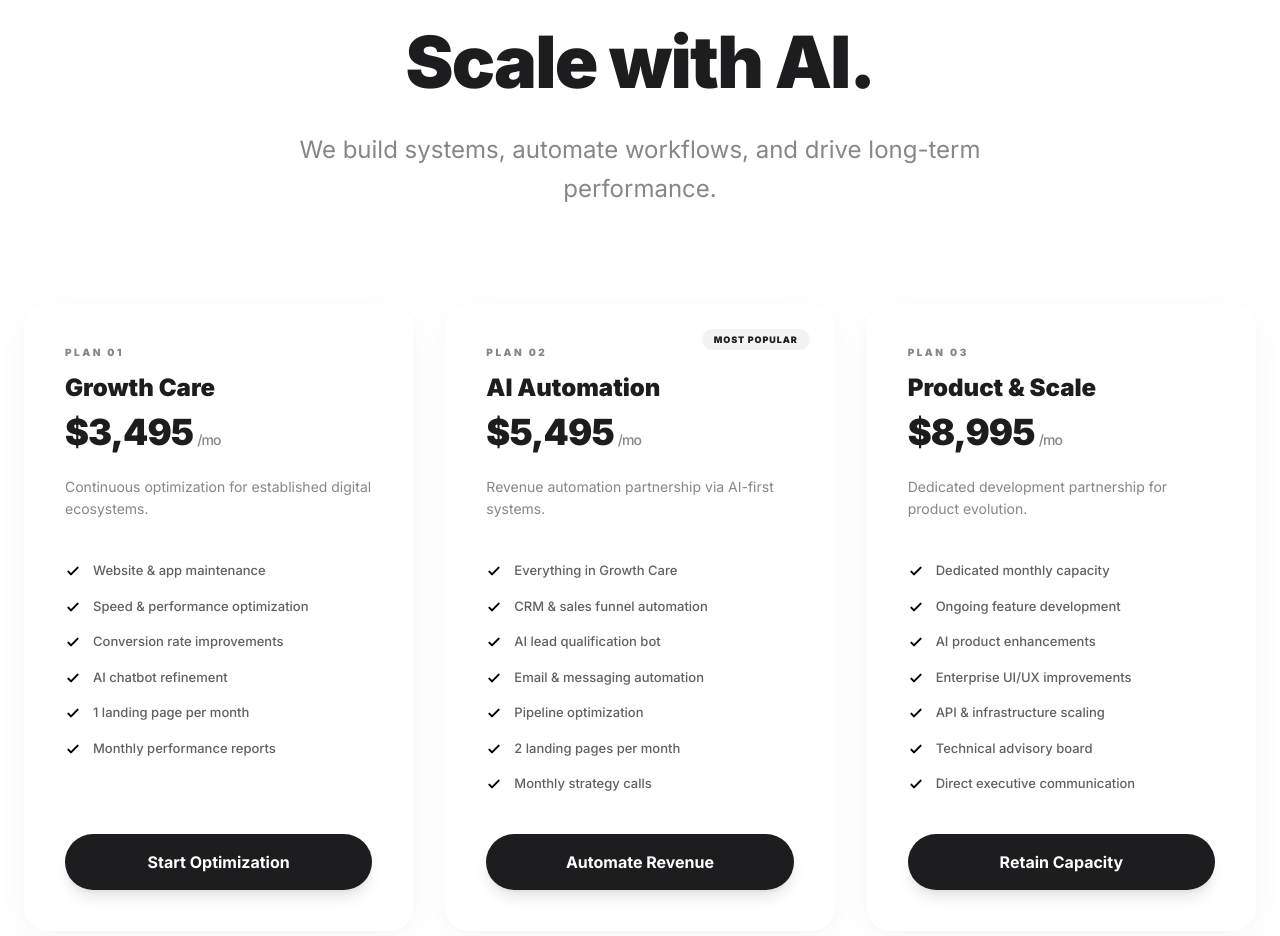
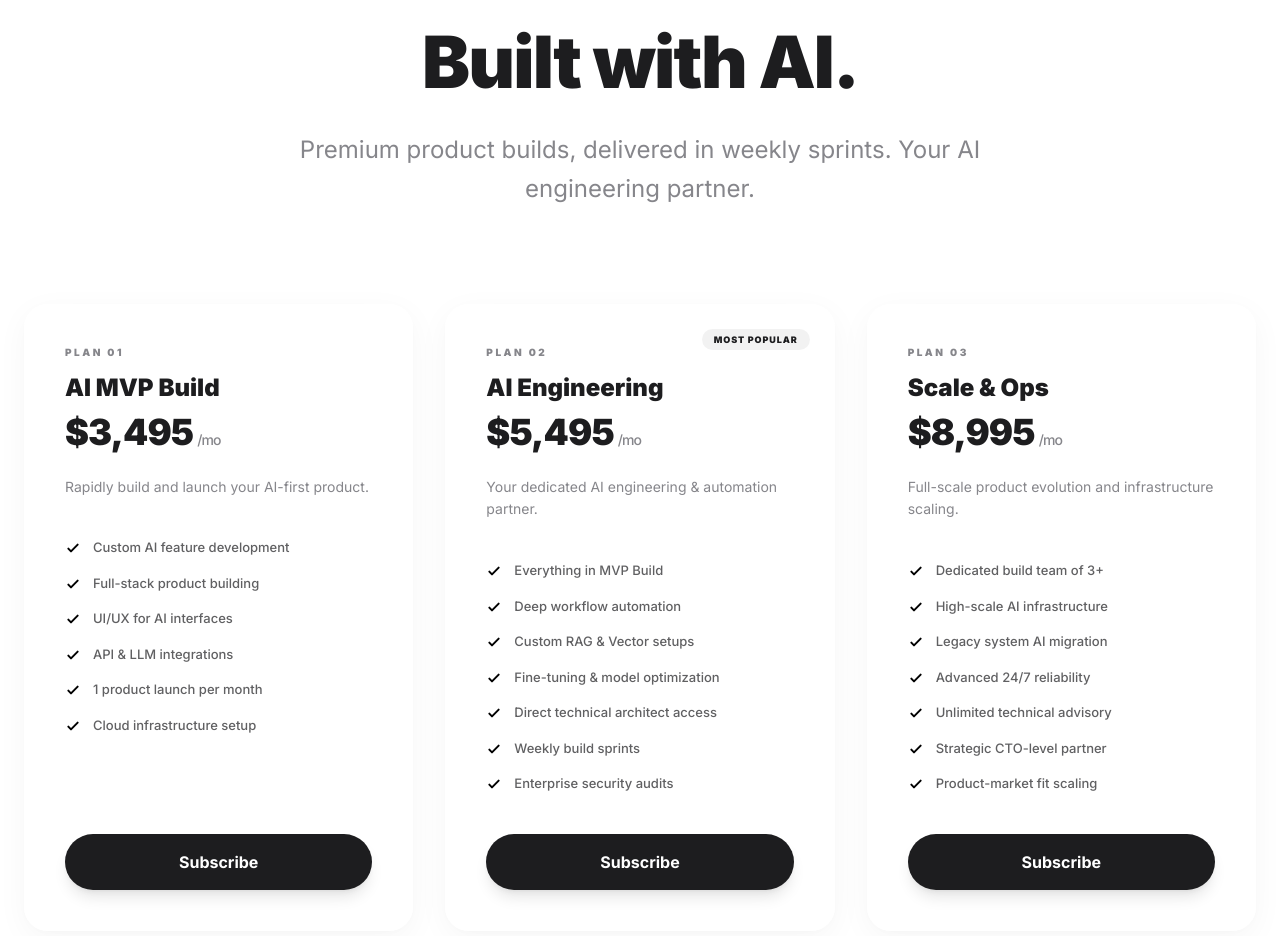
Before and after one commit to 0xmetamonkey/house-of-extsy, a Next.js app: page / in a window 1280 px wide. Shown: the part 1460-2396 px from the top of the page. Built offline with nearby package versions, Linux system fonts and the light colour scheme; no server answers.

Commit message:
Rebrand to AI Build Agency and update pricing buttons to Subscribe

```diff
--- a/src/app/page.tsx
+++ b/src/app/page.tsx
@@ -11,51 +11,51 @@
   }
 }
 
-// Plan Configuration
+// Plan Configuration - Focused on "Building" & "AI"
 const PLANS = [
   {
-    id: "growth-care",
-    name: "Growth Care",
+    id: "mvp-build",
+    name: "AI MVP Build",
     usdPrice: 3495,
-    description: "Continuous optimization for established digital ecosystems.",
+    description: "Rapidly build and launch your AI-first product.",
     features: [
-      "Website & app maintenance",
-      "Speed & performance optimization",
-      "Conversion rate improvements",
-      "AI chatbot refinement",
-      "1 landing page per month",
-      "Monthly performance reports"
+      "Custom AI feature development",
+      "Full-stack product building",
+      "UI/UX for AI interfaces",
+      "API & LLM integrations",
+      "1 product launch per month",
+      "Cloud infrastructure setup"
     ]
   },
   {
-    id: "ai-automation",
-    name: "AI Automation",
+    id: "ai-engineering",
+    name: "AI Engineering",
     usdPrice: 5495,
-    description: "Revenue automation partnership via AI-first systems.",
+    description: "Your dedicated AI engineering & automation partner.",
     popular: true,
     features: [
-      "Everything in Growth Care",
-      "CRM & sales funnel automation",
-      "AI lead qualification bot",
-      "Email & messaging automation",
-      "Pipeline optimization",
-      "2 landing pages per month",
-      "Monthly strategy calls"
+      "Everything in MVP Build",
+      "Deep workflow automation",
+      "Custom RAG & Vector setups",
+      "Fine-tuning & model optimization",
+      "Direct technical architect access",
+      "Weekly build sprints",
+      "Enterprise security audits"
     ]
   },
   {
-    id: "product-scale",
-    name: "Product & Scale",
+    id: "scale-ops",
+    name: "Scale & Ops",
     usdPrice: 8995,
-    description: "Dedicated development partnership for product evolution.",
+    description: "Full-scale product evolution and infrastructure scaling.",
     features: [
-      "Dedicated monthly capacity",
-      "Ongoing feature development",
-      "AI product enhancements",
-      "Enterprise UI/UX improvements",
-      "API & infrastructure scaling",
-      "Technical advisory board",
-      "Direct executive communication"
+      "Dedicated build team of 3+",
+      "High-scale AI infrastructure",
+      "Legacy system AI migration",
+      "Advanced 24/7 reliability",
+      "Unlimited technical advisory",
+      "Strategic CTO-level partner",
+      "Product-market fit scaling"
     ]
   }
 ];
@@ -224,7 +224,7 @@
 
           <FadeIn delay={200}>
             <h1 className="text-5xl md:text-8xl font-black mb-12 hero-text leading-[0.85] tracking-tight text-[#1d1d1f]">
-              Elite branding.<br />Delivered daily.
+              Build faster.<br />With AI engine.
             </h1>
           </FadeIn>
 
@@ -258,9 +258,9 @@
         <div className="max-w-7xl mx-auto">
           <FadeIn>
             <div className="text-center mb-24">
-              <h2 className="text-5xl md:text-7xl font-black text-[#1d1d1f] tracking-tight mb-8">Scale with AI.</h2>
+              <h2 className="text-5xl md:text-7xl font-black text-[#1d1d1f] tracking-tight mb-8">Built with AI.</h2>
               <p className="text-xl md:text-2xl text-[#86868b] max-w-3xl mx-auto leading-relaxed">
-                We build systems, automate workflows, and drive long-term performance.
+                Premium product builds, delivered in weekly sprints. Your AI engineering partner.
               </p>
             </div>
 
@@ -304,7 +304,7 @@
                       disabled={loadingPricing}
                       className="w-full py-4 bg-[#1d1d1f] text-white rounded-full font-bold text-base hover:bg-black hover:scale-[1.02] transition-all duration-300 active:scale-[0.98] shadow-lg disabled:opacity-50"
                     >
-                      {plan.id === "product-scale" ? "Retain Capacity" : plan.id === "ai-automation" ? "Automate Revenue" : "Start Optimization"}
+                      Subscribe
                     </button>
                   </div>
                 );
```
